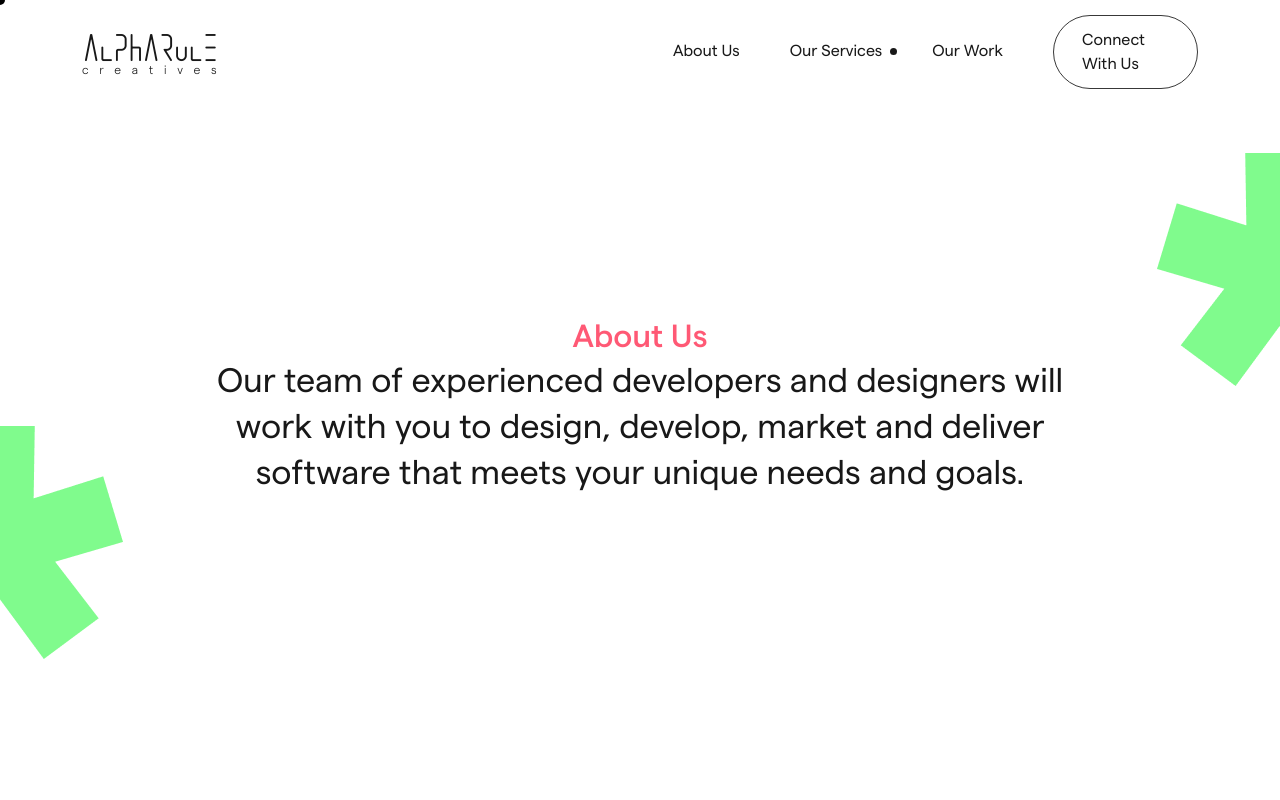
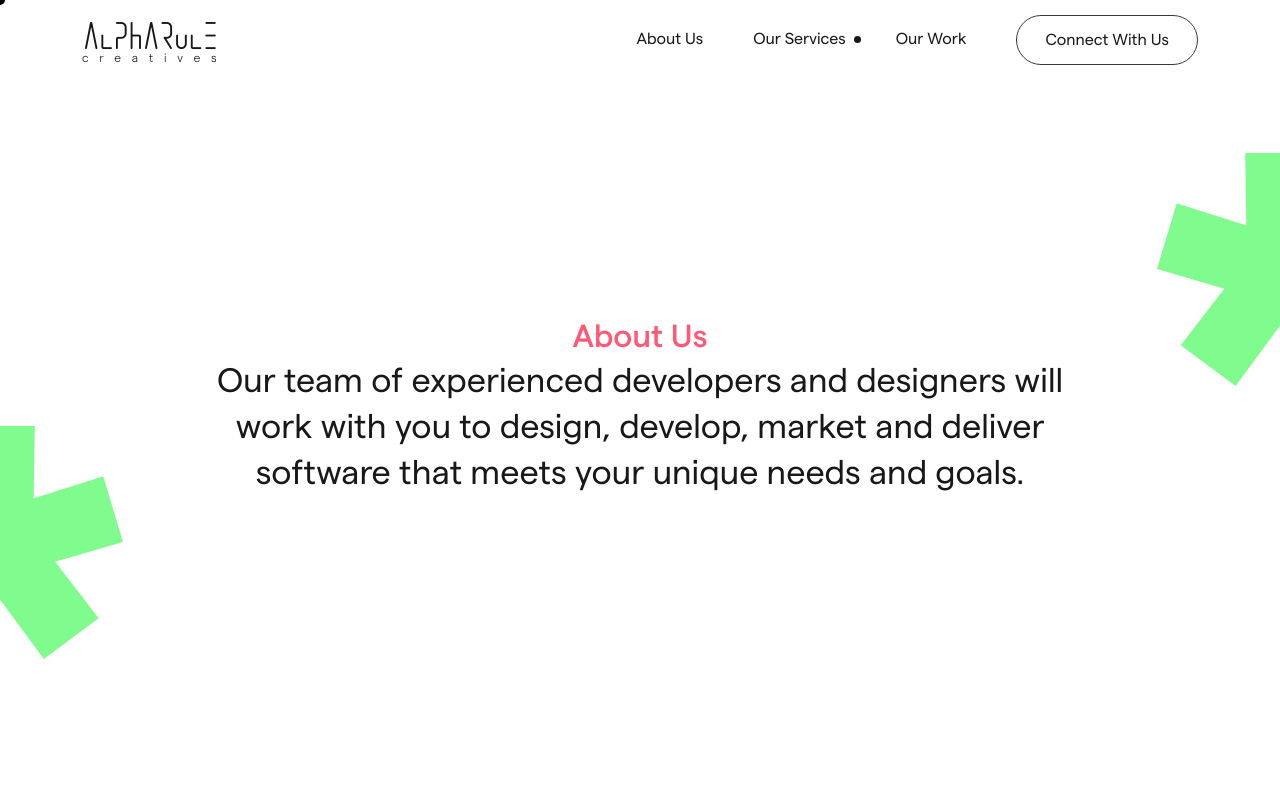
Before and after one commit to panthar-devs/alpharule-main, a Next.js app: page /about in a window 1280 px wide. Shown: the top 800 px of the page. Built offline with nearby package versions, Linux system fonts and the light colour scheme.

Commit message:
Update button width to fit-content and increase hover dimensions for better visibility

```diff
--- a/Components/Navbar/index.module.css
+++ b/Components/Navbar/index.module.css
@@ -210,7 +210,7 @@
   color: var(--dark);
   border: 1px solid #383838;
   padding: 12px 28px;
-  width: 145px;
+  width: fit-content;
   transition: 0.15s linear;
   overflow: hidden;
 
@@ -232,8 +232,8 @@
 }
 
 .nav_btn_started:hover::before {
-  width: 350px;
-  height: 350px;
+  width: 400px;
+  height: 400px;
 }
 .nav_btn_started:hover {
   color: white;
```
